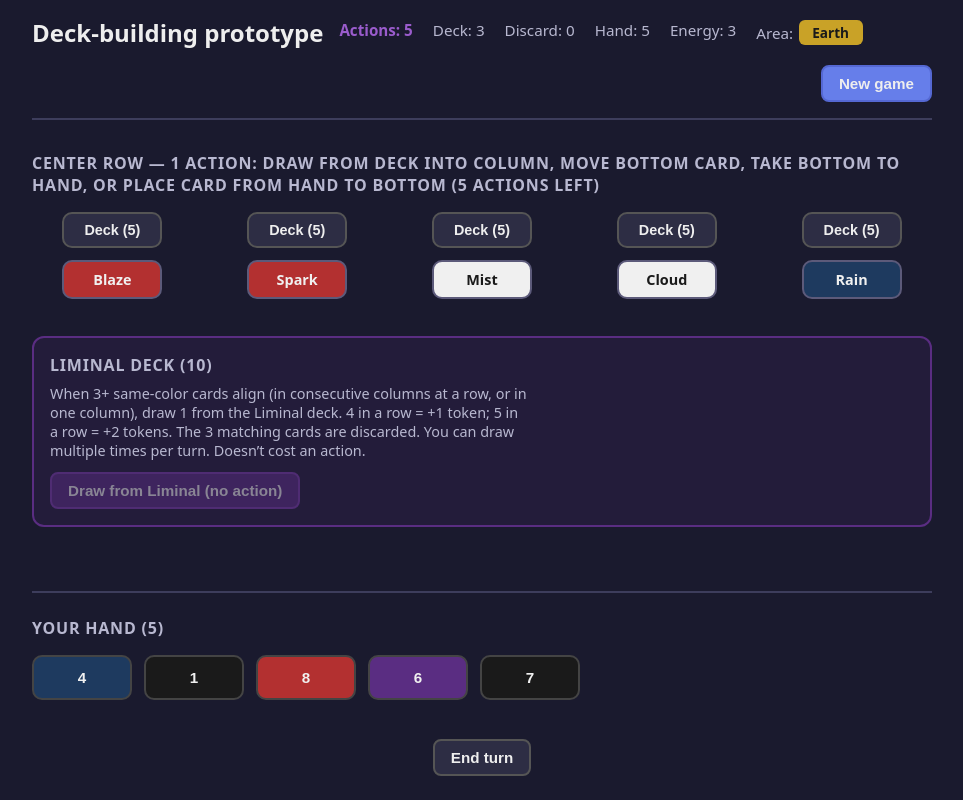
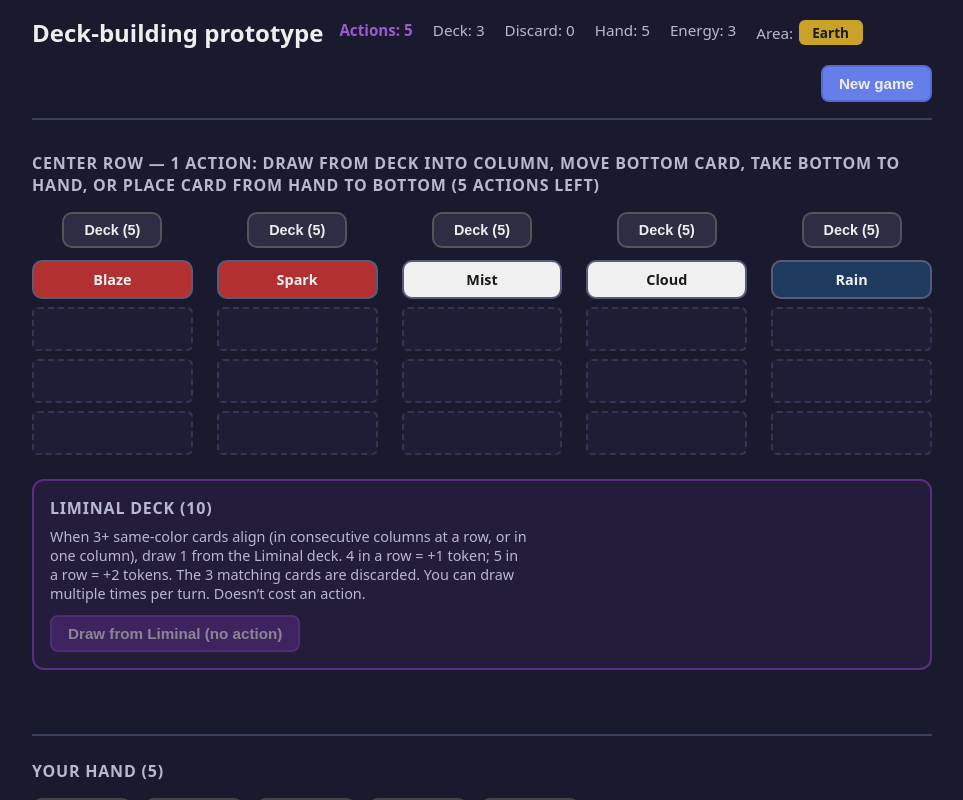
Before and after one commit to Mark-David-Hill/experiments, a React (Vite) app in the folder deck-building-prototype/: page / in a window 1280 px wide. Both pictures are taken after a click on the button "Start game". Shown: the top 800 px of the page, without its empty margins (158-1121 px from the left). Built offline with nearby package versions, Linux system fonts and the light colour scheme.

Commit message:
adds clear visual feedback for how many spaces there are in each column

```diff
--- a/deck-building-prototype/src/App.css
+++ b/deck-building-prototype/src/App.css
@@ -367,6 +367,30 @@ section h2 {
   padding: 0.3rem 0.6rem;
 }
 
+.center-card-slot {
+  min-width: 100px;
+  width: 100%;
+  flex-shrink: 0;
+}
+
+.center-card-slot-empty {
+  min-height: 44px;
+  border: 2px dashed rgba(92, 90, 122, 0.4);
+  border-radius: 6px;
+  background: rgba(42, 39, 74, 0.3);
+}
+
+.center-card-slot-empty.center-card-place-target {
+  cursor: pointer;
+  border-color: rgba(201, 162, 39, 0.6);
+  background: rgba(201, 162, 39, 0.08);
+}
+
+.center-card-slot-empty.center-card-place-target:hover {
+  border-color: #c9a227;
+  background: rgba(201, 162, 39, 0.15);
+}
+
 .center-card {
   background: linear-gradient(145deg, #3d3a5c 0%, #2a274a 100%);
   color: #e0e8ff;
--- a/deck-building-prototype/src/App.jsx
+++ b/deck-building-prototype/src/App.jsx
@@ -16,6 +16,7 @@ const HAND_SIZE = 5
 const STARTING_ENERGY = 3
 const DRAW_ACTIONS_PER_TURN = 5
 const MAX_CARDS_PER_COLUMN = 4
+const CENTER_COLUMN_SLOTS = 4
 
 // Bonus when the yōkai drawn from Liminal matches the color of the 3 spirits used to open it.
 const LIMINAL_COLOR_MATCH_BONUS = 'token' // grant 1 token of that color
@@ -605,19 +606,23 @@ function App() {
                   )}
                   <div className="center-column-stack">
                     <div className="center-cards-column">
-                      {(centerColumns[i] || []).map((card, idx) => {
-                        const isBottom = idx === (centerColumns[i]?.length ?? 0) - 1
+                      {Array.from({ length: CENTER_COLUMN_SLOTS }, (_, idx) => {
+                        const card = centerColumns[i]?.[idx]
+                        const colLength = centerColumns[i]?.length ?? 0
+                        const isBottom = card && idx === colLength - 1
                         const canSelectAsSource =
                           phase === 'draw' &&
                           moveSourceColumn === null &&
                           !pendingDiscardCenterCard &&
                           drawActionsRemaining > 0 &&
                           !mustDrawFromLiminal &&
-                          (centerColumns[i]?.length ?? 0) > 0
-                        const isDiscardTarget = phase === 'draw' && !!pendingDiscardCenterCard
-                        const isPlaceTarget = phase === 'draw' && !!handCardToPlace && !colFull
+                          colLength > 0 &&
+                          isBottom
+                        const isDiscardTarget = phase === 'draw' && !!pendingDiscardCenterCard && !!card
+                        const isPlaceTarget = phase === 'draw' && !!handCardToPlace && !colFull && !!card
                         const runLength = liminalMatch?.runLength ?? 0
                         const isInMatch =
+                          card &&
                           liminalMatch &&
                           (liminalMatch.type === 'horizontal'
                             ? i >= liminalMatch.startColIndex &&
@@ -627,10 +632,23 @@ function App() {
                               i === liminalMatch.colIndex &&
                               idx >= liminalMatch.startIndex &&
                               idx < liminalMatch.startIndex + runLength)
+                        if (!card) {
+                          const isEmptyPlaceTarget = phase === 'draw' && !!handCardToPlace && !colFull && idx === colLength
+                          return (
+                            <div
+                              key={`empty-${i}-${idx}`}
+                              className={`center-card-slot center-card-slot-empty ${isEmptyPlaceTarget ? 'center-card-place-target' : ''}`}
+                              role={isEmptyPlaceTarget ? 'button' : undefined}
+                              title={isEmptyPlaceTarget ? 'Place selected card here (1 action)' : undefined}
+                              onClick={isEmptyPlaceTarget ? (e) => { e.stopPropagation(); placeHandCardOnColumn(i); } : undefined}
+                              aria-hidden={!isEmptyPlaceTarget}
+                            />
+                          )
+                        }
                         return (
                           <div
                             key={card.instanceId}
-                            className={`card center-card ${isBottom ? 'center-card-bottom' : ''} ${isBottom && canSelectAsSource ? 'center-card-moveable' : ''} ${isDiscardTarget ? 'center-card-discard-target' : ''} ${isPlaceTarget ? 'center-card-place-target' : ''} ${isInMatch ? 'center-card-in-match' : ''}`}
+                            className={`card center-card center-card-slot ${isBottom ? 'center-card-bottom' : ''} ${isBottom && canSelectAsSource ? 'center-card-moveable' : ''} ${isDiscardTarget ? 'center-card-discard-target' : ''} ${isPlaceTarget ? 'center-card-place-target' : ''} ${isInMatch ? 'center-card-in-match' : ''}`}
                             style={{
                               background: CARD_COLORS[card.color] ?? '#444',
                               color: getCardTextColor(card.color),
```
Also changed, not shown: 1 other file (tests, documents, lock files or other folders).
